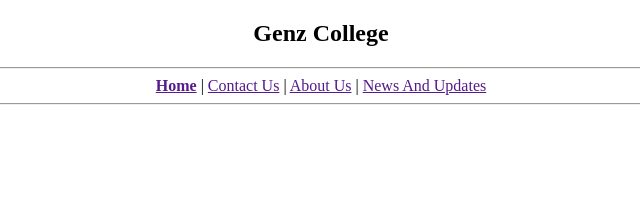
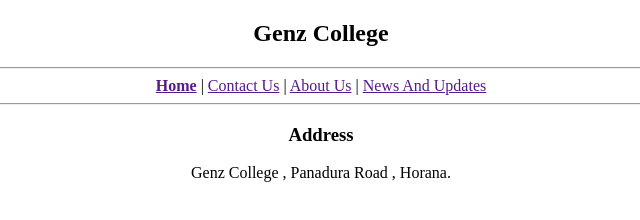
Before and after one commit to pramodshashindu39-netizen/HTML_Group_Activity, a plain HTML site: page index.html in a window 1280 px wide. Shown: the whole page, without its empty margins (319-959 px from the left). Drawn offline with Linux system fonts and the light colour scheme.

Commit message:
Add Adress

```diff
--- a/index.html
+++ b/index.html
@@ -26,5 +26,19 @@
 
 
 
+    <center>
+        <h3>Address</h3>
+        <p> Genz College , Panadura Road , Horana.</p>
+    </center>
+
+
+
+
+
+
+
+
+
+
 </body>
 </html>
```
